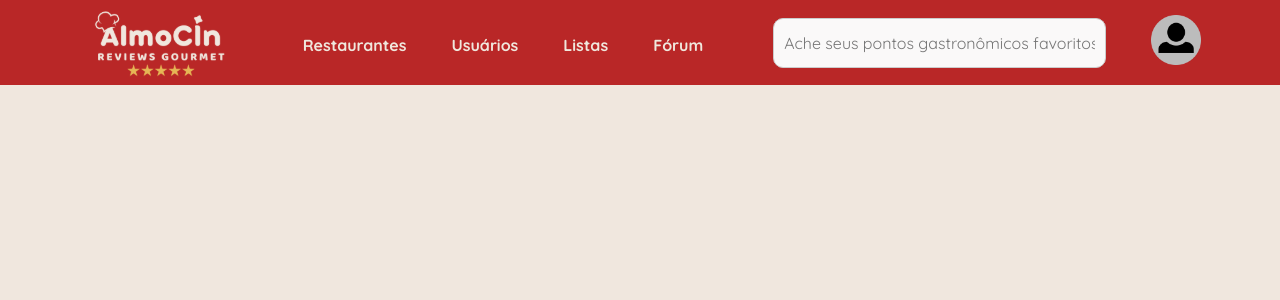
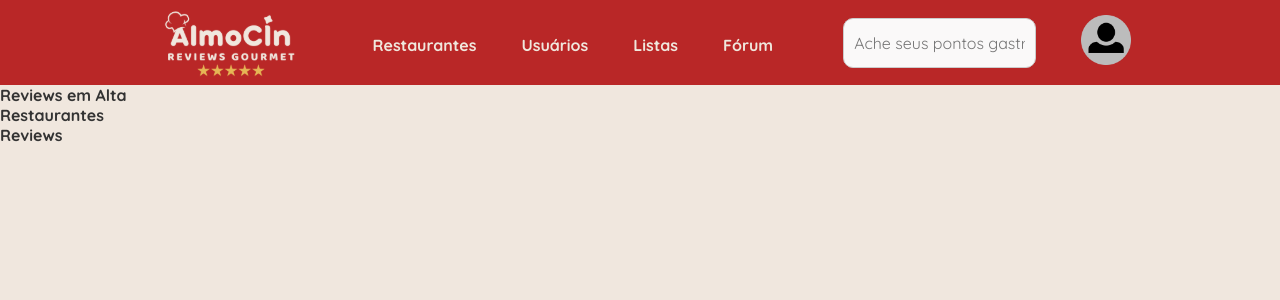
Before and after one commit to Software-Engineering-Assistantship/ess-base-project, a React (Create React App) app in the folder frontend/: page /feed in a window 1280 px wide. Shown: the top 300 px of the page. Built offline with nearby package versions, Linux system fonts and the light colour scheme.

Commit message:
Update Feed.js

```diff
--- a/frontend/src/routes/Feed.js
+++ b/frontend/src/routes/Feed.js
@@ -5,11 +5,21 @@ const API_BASE = "http://localhost:3001"
 
 const Feed = () => {
     return (
-        // renders the header
         <div>
-            <Header />
+            <div className ="header">
+                <Header />
+            </div>
+
+            <h1 className="trendingReviews">Reviews em Alta</h1>
+            <div className="listTrendingReviews"></div>
+
+            <h1 className="randomRestaurants">Restaurantes</h1>
+            <div className="listRandomRestaurants"></div>
+
+            <h1 className="randomReviews">Reviews</h1>
+            <div className="listRandomReviews"></div>
         </div>
-    );
+    )
 }
 
 export default Feed
```
